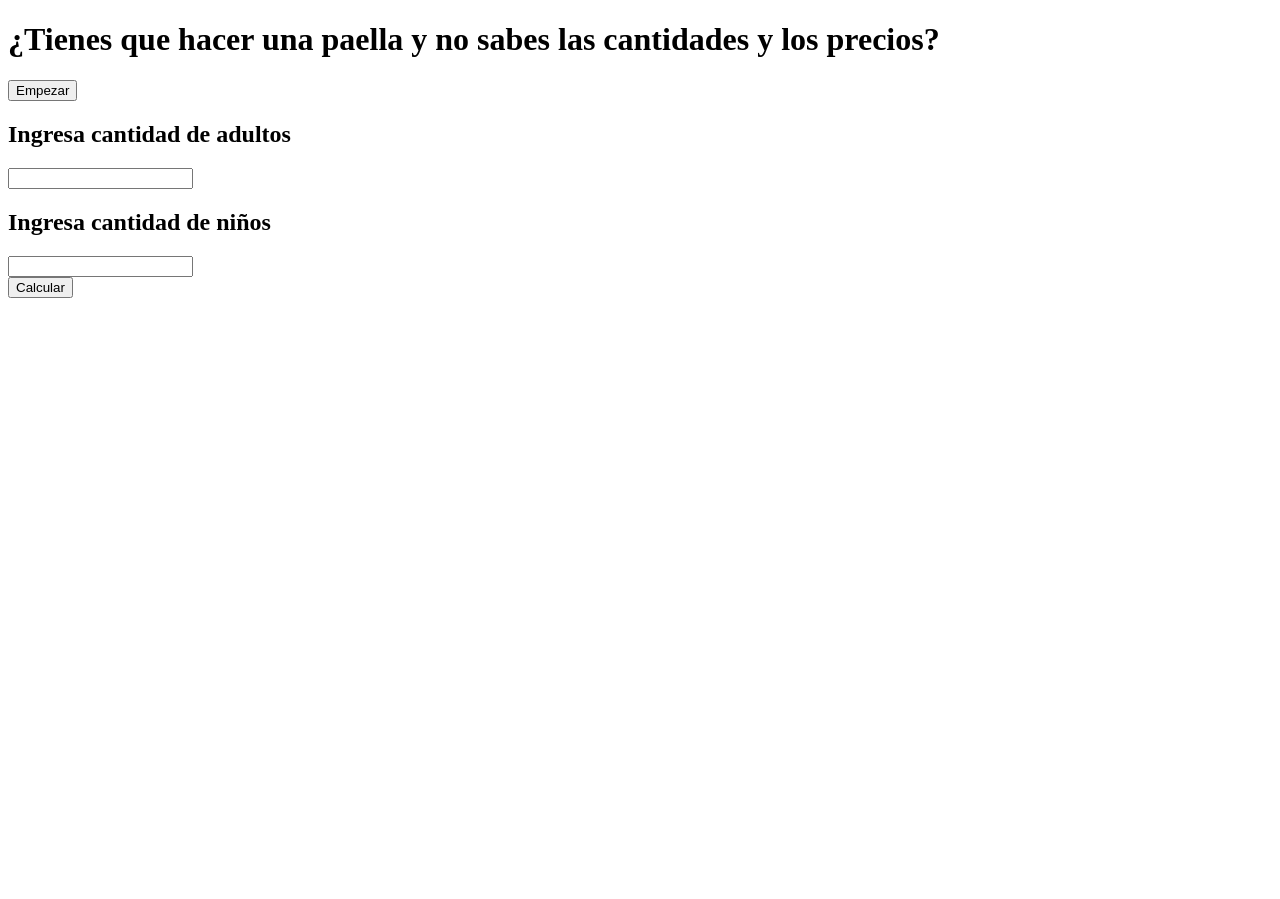
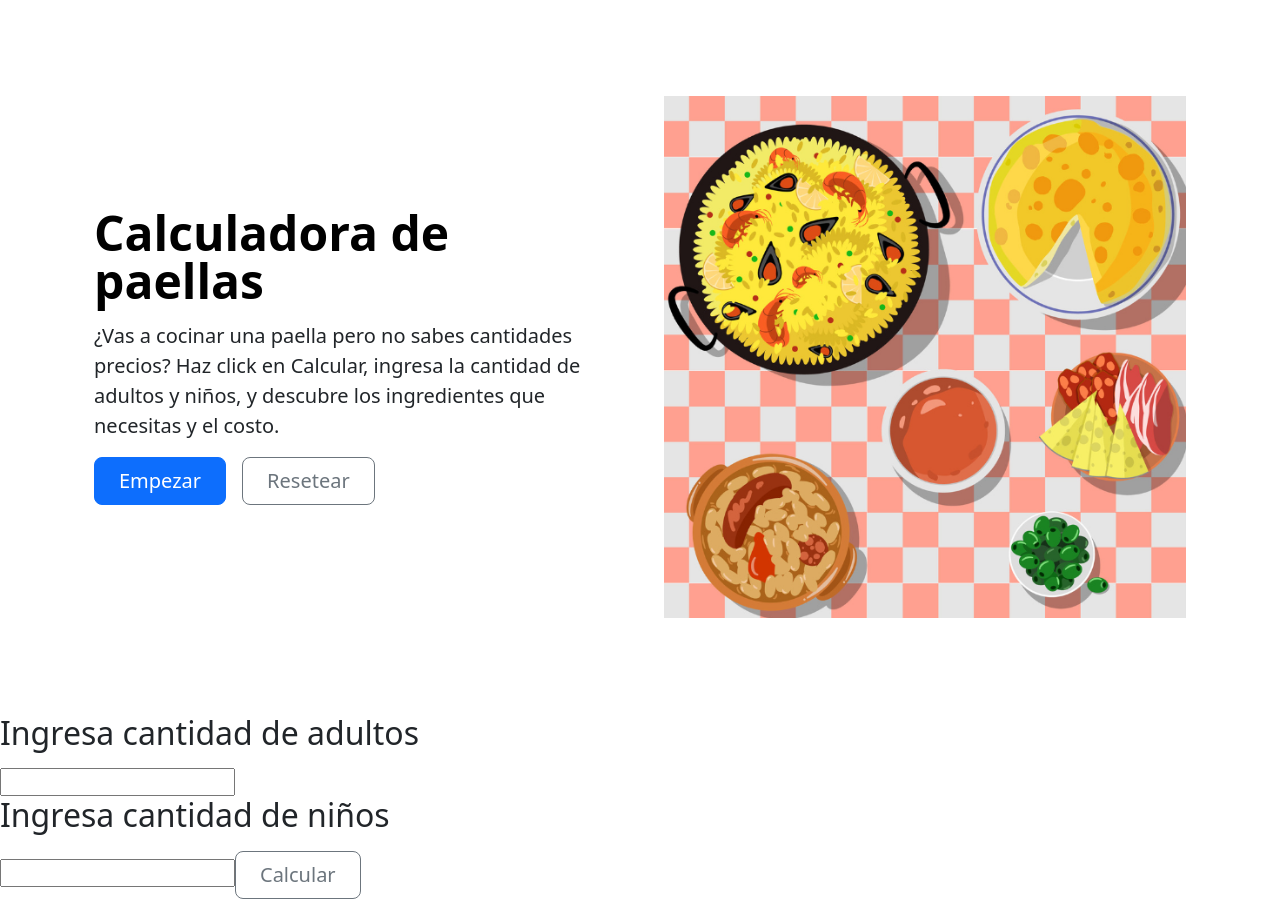
Before and after one commit to carolinadevv/coder-js, a plain HTML site: page index.html in a window 1280 px wide. Both pictures are taken after a click on the button "Empezar". Before the commit the page ends 800 px from the top, so only its background shows below. Drawn offline with nearby package versions, Linux system fonts and the light colour scheme.

Commit message:
agrego css, bootstrap, y cambios js

```diff
--- a/index.html
+++ b/index.html
@@ -3,16 +3,84 @@
   <head>
     <meta charset="UTF-8" />
     <meta name="viewport" content="width=device-width, initial-scale=1.0" />
-    <title>Document</title>
+    <title>The Paella Calculator</title>
+    <link rel="stylesheet" href="style.css" />
+    <link
+      rel="stylesheet"
+      type="text/css"
+      href="https://cdn.jsdelivr.net/npm/toastify-js/src/toastify.min.css"
+    />
+    <link
+      href="https://cdn.jsdelivr.net/npm/bootstrap@5.3.3/dist/css/bootstrap.min.css"
+      rel="stylesheet"
+      integrity="sha384-QWTKZyjpPEjISv5WaRU9OFeRpok6YctnYmDr5pNlyT2bRjXh0JMhjY6hW+ALEwIH"
+      crossorigin="anonymous"
+    />
   </head>
   <body>
-    <h1>
+    <!-- <h1>
       ¿Tienes que hacer una paella y no sabes las cantidades y los precios?
     </h1>
     <button onclick="inicio()">Empezar</button>
     <div id="main"></div>
-    <button id="calcularButton" hidden="true" onclick="calcular()">Calcular</button>
-    <div id="resultado"></div>
+    <button id="calcularButton" hidden="true" onclick="calcular()">
+      Calcular
+    </button>
+
+    <div id="resultado"></div> -->
+    <main>
+      <div class="container col-xxl-8 px-4 py-5">
+        <div class="row flex-lg-row-reverse align-items-center g-5 py-5">
+          <div class="col-10 col-sm-8 col-lg-6">
+            <img
+              src="/img/paella.png"
+              class="d-block mx-lg-auto img-fluid"
+              alt="Bootstrap Themes"
+              width="700"
+              height="500"
+              loading="lazy"
+            />
+          </div>
+          <div class="col-lg-6">
+            <h1 class="display-5 fw-bold text-body-emphasis lh-1 mb-3">
+              Calculadora de paellas
+            </h1>
+            <p class="lead">
+              ¿Vas a cocinar una paella pero no sabes cantidades precios? Haz
+              click en Calcular, ingresa la cantidad de adultos y niños, y
+              descubre los ingredientes que necesitas y el costo.
+            </p>
+            <div class="d-grid gap-2 d-md-flex justify-content-md-start">
+              <button
+                type="button"
+                onclick="inicio()"
+                class="btn btn-primary btn-lg px-4 me-md-2"
+              >
+                Empezar
+              </button>
+              <button
+                type="button"
+                class="btn btn-outline-secondary btn-lg px-4"
+              >
+                Resetear
+              </button>
+            </div>
+          </div>
+        </div>
+      </div>
+      <div id="calculadora"></div>
+      <div id="resultado"></div>
+    </main>
+    <!-- Sripts -->
     <script src="java.js"></script>
+    <script
+      type="text/javascript"
+      src="https://cdn.jsdelivr.net/npm/toastify-js"
+    ></script>
+    <script
+      src="https://cdn.jsdelivr.net/npm/bootstrap@5.3.3/dist/js/bootstrap.bundle.min.js"
+      integrity="sha384-YvpcrYf0tY3lHB60NNkmXc5s9fDVZLESaAA55NDzOxhy9GkcIdslK1eN7N6jIeHz"
+      crossorigin="anonymous"
+    ></script>
   </body>
 </html>
--- a/java.js
+++ b/java.js
@@ -15,6 +15,16 @@ const porcionAceiteOlivaPersona = 1.5;
 
 const COSTO_PAELLA_ADULTO = 10000;
 const COSTO_PAELLA_MENOR = 5000;
+
+// let boton = document.getElementById("calcularButton");
+// console.log(boton);
+// boton.addEventListener("click", () => {
+//   Toastify({
+//     text: "Calculando cantidades",
+//     duration: 3000,
+//   }).showToast();
+//   calcular();
+// });
 
 function cargarDatos() {
   fetch("/data.json")
@@ -66,19 +76,40 @@ class Paella {
 }
 
 function inicio() {
-  const contenedor = document.getElementsByTagName("div");
+  const contenedor = document.getElementById("calculadora");
   const parrafo = document.createElement("p");
   parrafo.innerHTML = "<h2>Ingresa cantidad de adultos<h2>";
-  contenedor[0].appendChild(parrafo);
+  contenedor.appendChild(parrafo);
   const inputNumber = crearInput("adultos");
-  contenedor[0].appendChild(inputNumber);
+  contenedor.appendChild(inputNumber);
   const parrafoNinos = document.createElement("p");
   parrafoNinos.innerHTML = "<h2>Ingresa cantidad de niños<h2>";
-  contenedor[0].appendChild(parrafoNinos);
+  contenedor.appendChild(parrafoNinos);
   const inputNumberNinos = crearInput("ninos");
-  contenedor[0].appendChild(inputNumberNinos);
+  contenedor.appendChild(inputNumberNinos);
   const button = document.getElementById("calcularButton");
-  button.hidden = false;
+  // button.hidden = false;
+  const botonCalcular = crearBoton("calcularButton");
+  contenedor.appendChild(botonCalcular);
+
+  botonCalcular.addEventListener("click", () => {
+    Toastify({
+      text: "Calculando cantidades",
+      duration: 3000,
+    }).showToast();
+    calcular();
+  });
+}
+
+function crearBoton(id) {
+  const boton = document.createElement("button");
+  boton.innerHTML = "Calcular";
+  boton.type = "button";
+  boton.id = id;
+  boton.className = "btn btn-outline-secondary btn-lg px-4";
+  // boton.onclick = calcular();
+
+  return boton;
 }
 
 function crearInput(id) {
--- /dev/null
+++ b/style.css
@@ -0,0 +1,9 @@
+* {
+  margin: 0;
+  padding: 0;
+  box-sizing: border-box;
+}
+
+@media (min-width: 992px) {
+  .rounded-lg-3 { border-radius: .3rem; }
+}
```
Also changed, not shown: img/paella.png (added), 2 other files.
